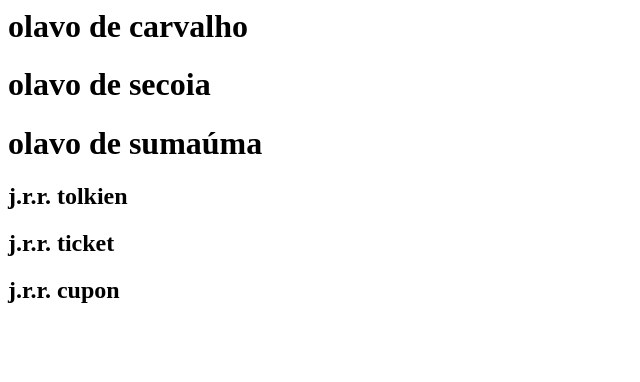
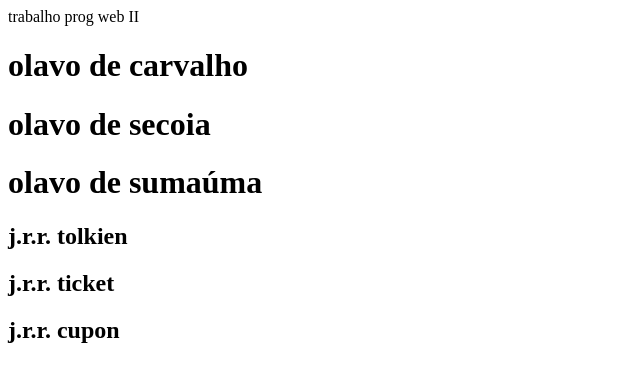
Before and after one commit to cedwardarc/prog-web-II, a plain HTML site: page index.html in a window 1280 px wide. Shown: the whole page, without its empty margins (0-640 px from the left). Drawn offline with Linux system fonts and the light colour scheme.

Commit message:
Update index.html

```diff
--- a/index.html
+++ b/index.html
@@ -1,8 +1,13 @@
 <html>
+  <header>
+    trabalho prog web II
+  </header>
+  <body>
   <h1>olavo de carvalho</h1>
   <h1>olavo de secoia</h1>
   <h1>olavo de sumaúma</h1>
   <h2>j.r.r. tolkien</h2>
   <h2>j.r.r. ticket</h2>
   <h2>j.r.r. cupon</h2>
+  </body>
 </html>
```
